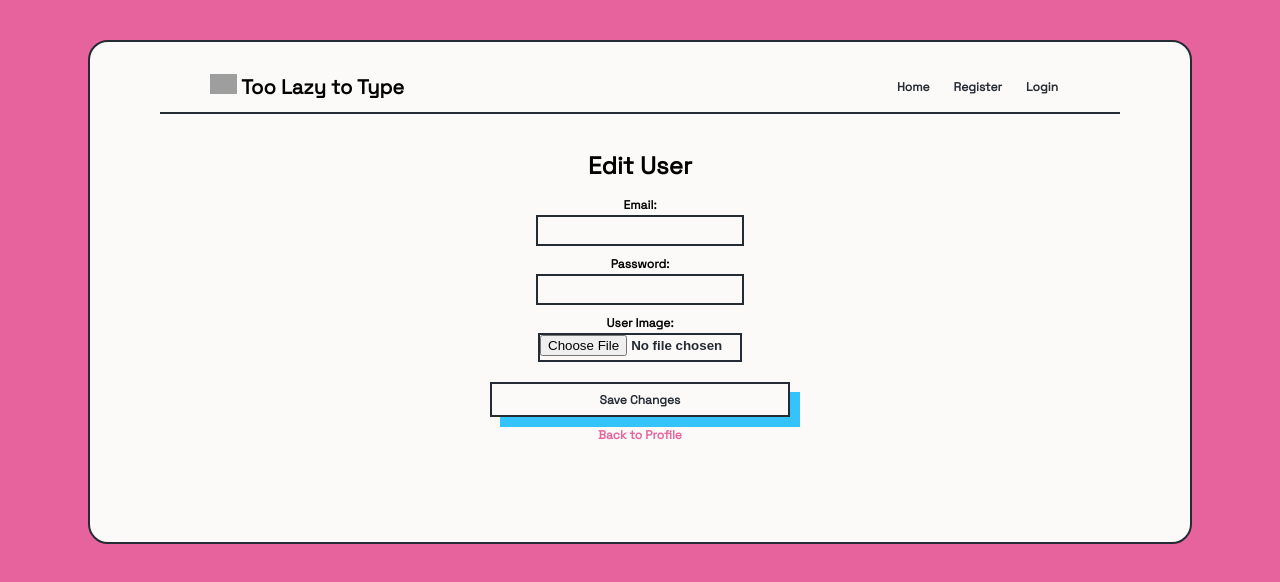
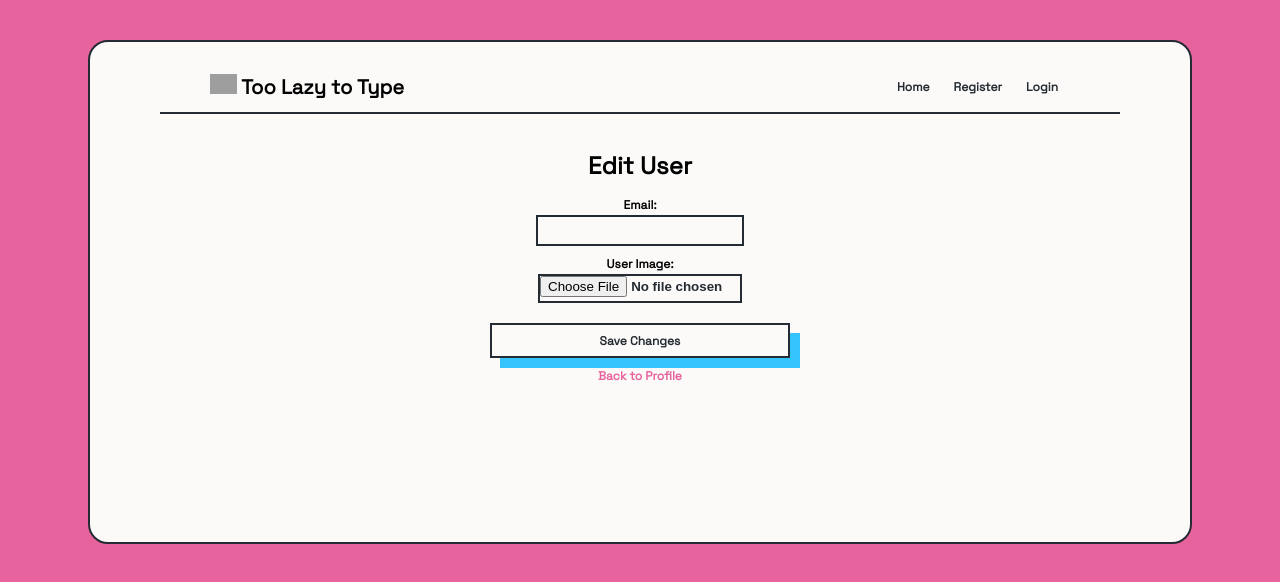
Before and after one commit to zuzmoskvic/module3-project-frontend, a React (Create React App) app: page /editUser/1 in a window 1280 px wide. Shown: the top 582 px of the page. Built offline with nearby package versions, Linux system fonts and the light colour scheme; grey boxes are pictures that could not be loaded.

Commit message:
Hide password change button

```diff
--- a/src/components/EditUser.jsx
+++ b/src/components/EditUser.jsx
@@ -44,7 +44,7 @@ function EditUser() {
   }, [userId]);
 
  const handleEmail = (e) => setEmail(e.target.value);
- const handlePassword = (e) => setPassword(e.target.value);
+//  const handlePassword = (e) => setPassword(e.target.value);
  const handleUserImage = (e) => setUserImage(e.target.files[0]);
 
 
@@ -53,7 +53,7 @@ const handleEditUser = (e) => {
   const formData = new FormData();
   formData.append("email", email);
   formData.append("userImage", userImage);
-  formData.append("password", password);
+  // formData.append("password", password);
 
 
    axios
@@ -78,8 +78,8 @@ return (
           <label className="login-label">Email:</label>
           <input className="login-input" type="email" name="email" value={email} onChange={handleEmail} />
 
-          <label className="login-label">Password:</label>
-          <input className="login-input" type="password" name="password" value={password} onChange={handlePassword} />
+          {/* <label className="login-label">Password:</label>
+          <input className="login-input" type="password" name="password" value={password} onChange={handlePassword} /> */}
 
           <label className="login-label">User Image:</label>
           <input className="login-input" type="file" name="userImage" onChange={handleUserImage} />
```
